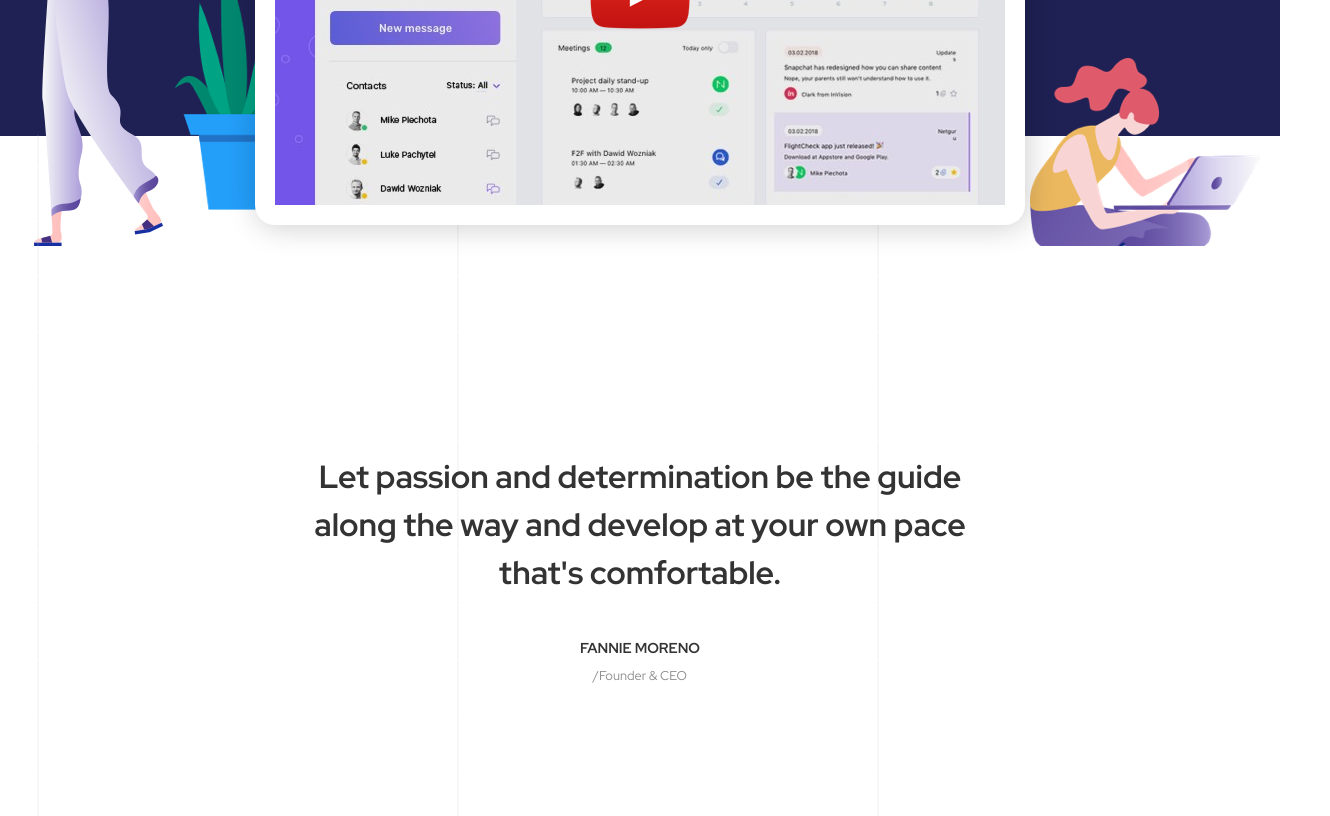
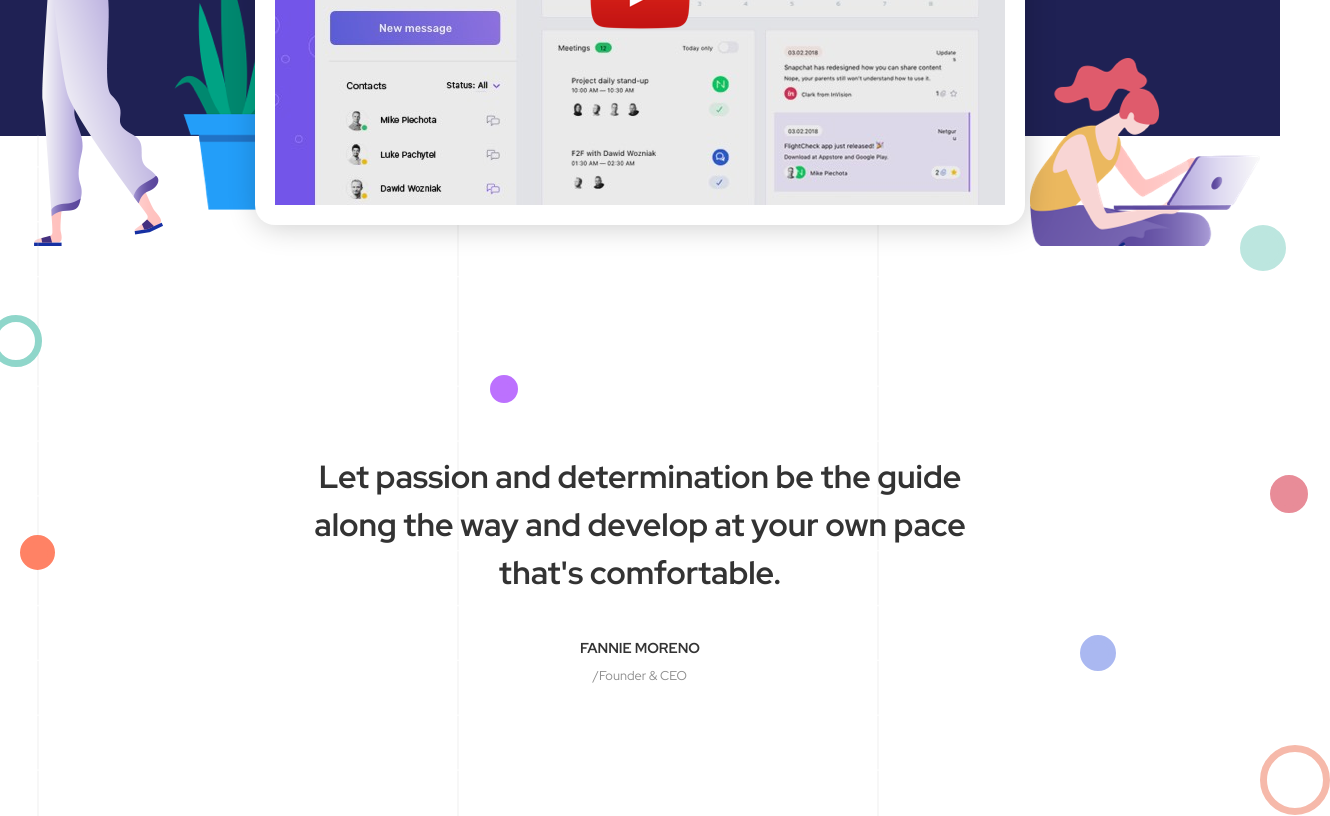
Before and after one commit to OgataiKhan/proj-html-vuejs, a Vue app: page / in a window 1280 px wide. Shown: the part 680-1496 px from the top of the page, 1330 px wide, since content can reach past the window. Built offline with nearby package versions, Linux system fonts and the light colour scheme.

Commit message:
feat: data section decorative circles

```diff
--- /dev/null
+++ b/src/components/DecorativeCircle.vue
@@ -0,0 +1,27 @@
+<script>
+
+export default {
+  name: 'DecorativeCircle',
+  props: {
+    size: String,
+    borderColor: String,
+    innerColor: String,
+    top: String,
+    left: String,
+  },
+};
+
+</script>
+
+<template>
+  <div class="decorative-circle" :style="{ width: size, height: size, borderColor: borderColor, backgroundColor: innerColor, top: top, left: left }"></div>
+</template>
+
+<style lang="scss" scoped>
+.decorative-circle {
+  border-radius: 50%;
+  border-width: 7px;
+  border-style: solid;
+  position: absolute;
+}
+</style>
--- a/src/components/MainSectionData.vue
+++ b/src/components/MainSectionData.vue
@@ -3,6 +3,7 @@ import { store } from '../store';
 import MainSectionDataNumber from './MainSectionDataNumber.vue';
 import MainSectionDataSubject from './MainSectionDataSubject.vue';
 import Button from './Button.vue';
+import DecorativeCircle from './DecorativeCircle.vue';
 
 export default {
   name: 'MainSectionData',
@@ -10,6 +11,7 @@ export default {
     MainSectionDataNumber,
     MainSectionDataSubject,
     Button,
+    DecorativeCircle,
   },
   data() {
     return {
@@ -31,6 +33,64 @@ export default {
         {
           number: '100%',
           label: 'Satisfaction rate',
+        },
+      ],
+      circles: [
+        {
+          size: '52px',
+          borderColor: '#8FD6CA',
+          innerColor: 'transparent',
+          top: '180px',
+          left: 'calc(50% - 650px)',
+        },
+        {
+          size: '46px',
+          borderColor: '#BCE6DF',
+          innerColor: '#BCE6DF',
+          top: '90px',
+          left: 'calc(50% + 600px)',
+        },
+        {
+          size: '28px',
+          borderColor: '#BC71FE',
+          innerColor: '#BC71FE',
+          top: '240px',
+          left: 'calc(50% - 150px)',
+        },
+        {
+          size: '35px',
+          borderColor: '#FF8265',
+          innerColor: '#FF8265',
+          top: '400px',
+          left: 'calc(50% - 620px)',
+        },
+        {
+          size: '54px',
+          borderColor: '#EBB860',
+          innerColor: '#EBB860',
+          top: '620px',
+          left: 'calc(50% - 740px)',
+        },
+        {
+          size: '38px',
+          borderColor: '#E88C98',
+          innerColor: '#E88C98',
+          top: '340px',
+          left: 'calc(50% + 630px)',
+        },
+        {
+          size: '36px',
+          borderColor: '#AAB8F1',
+          innerColor: '#AAB8F1',
+          top: '500px',
+          left: 'calc(50% + 440px)',
+        },
+        {
+          size: '70px',
+          borderColor: '#F6B9AA',
+          innerColor: 'transparent',
+          top: '610px',
+          left: 'calc(50% + 620px)',
         },
       ],
     };
@@ -80,6 +140,8 @@ export default {
         </div>
       </div>
     </div>
+    <DecorativeCircle v-for="circle in circles" :size="circle.size" :borderColor="circle.borderColor" :innerColor="circle.innerColor"
+      :top="circle.top" :left="circle.left" />
   </section>
 </template>
 
@@ -94,6 +156,7 @@ export default {
   margin-top: -111px;
   padding-top: 111px;
   padding-bottom: 100px;
+  position: relative;
 
   .container {
     @include container;
```
